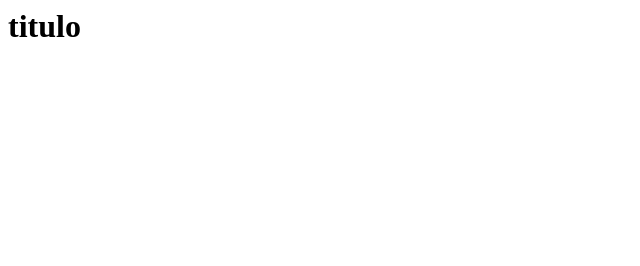
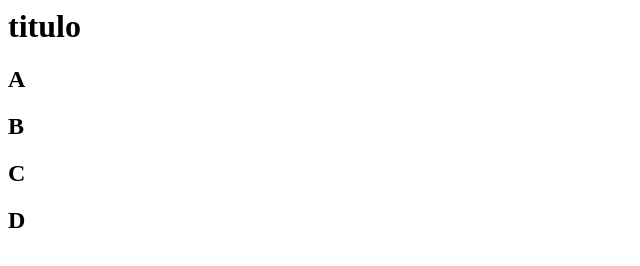
Before and after one commit to Valkinn/Ecommerce, a plain HTML site: page index.html in a window 1280 px wide. Shown: the whole page, without its empty margins (0-640 px from the left). Drawn offline with Linux system fonts and the light colour scheme.

Commit message:
nueva section

```diff
--- a/index.html
+++ b/index.html
@@ -1,2 +1,8 @@
 <a href="pruebas commit"></a>
 <h1>titulo</h1>
+<div>
+    <h2>A</h2>
+    <h2>B</h2>
+    <h2>C</h2>
+    <h2>D</h2>
+</div>
```
